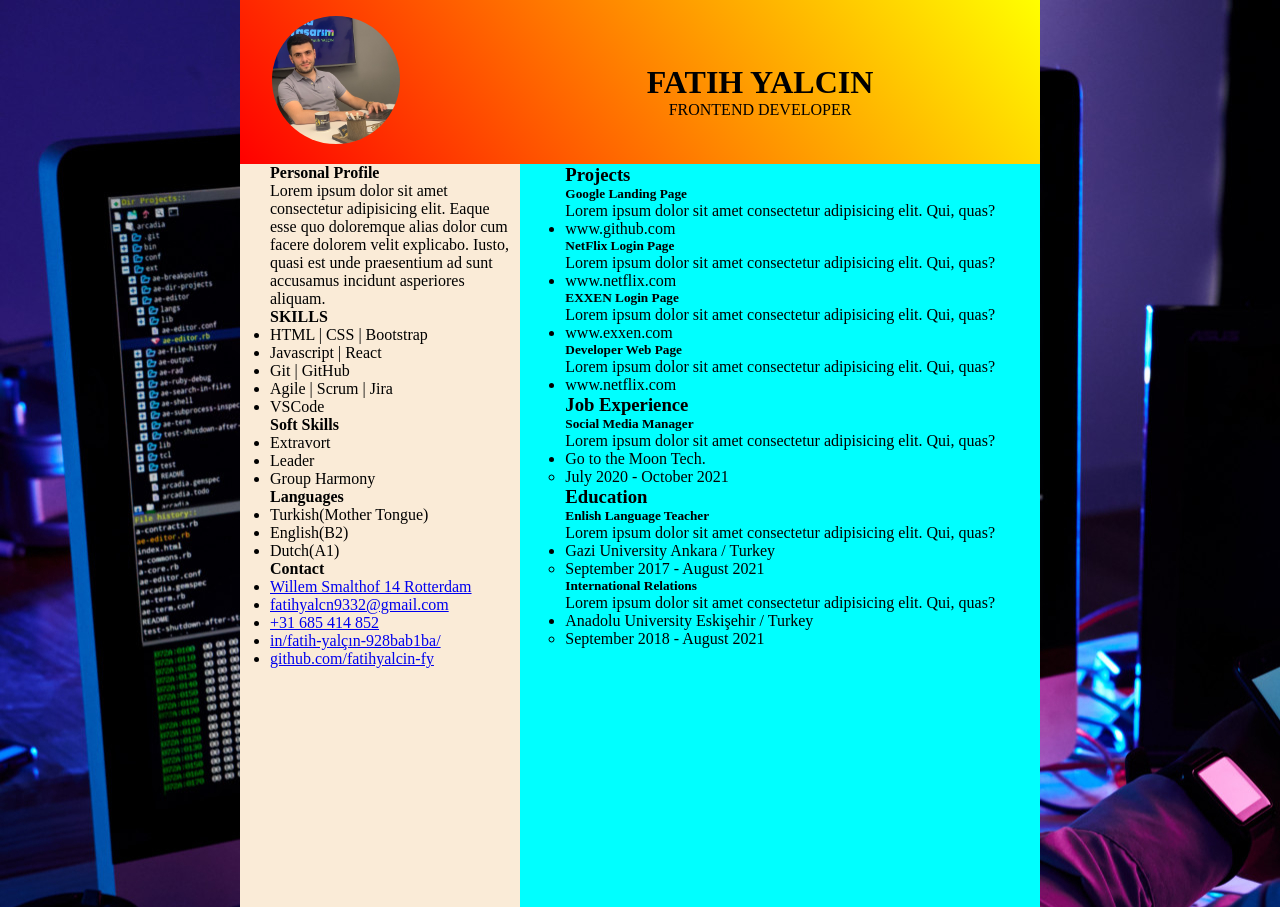
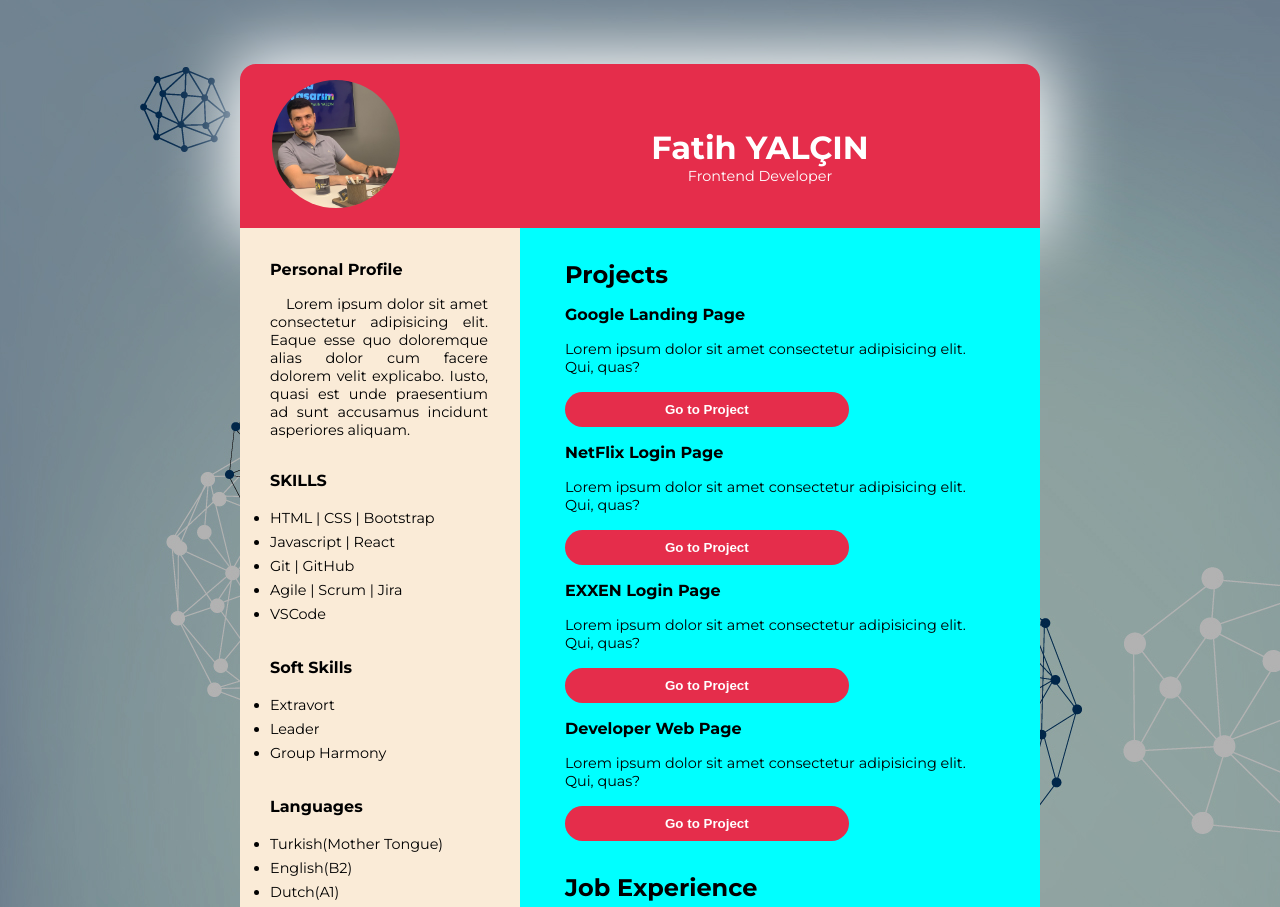
Before and after one commit to fatihyalcin-fy/cv, a plain HTML site: page index.html in a window 1280 px wide. Shown: the top 907 px of the page. Drawn offline with Linux system fonts and the light colour scheme.

Commit message:
project-updated

```diff
--- a/index.html
+++ b/index.html
@@ -6,12 +6,18 @@
     <meta name="viewport" content="width=device-width, initial-scale=1.0" />
     <title>FATIH YALCIN</title>
     <link rel="stylesheet" href="style.css" />
+    <link rel="preconnect" href="https://fonts.googleapis.com" />
+    <link rel="preconnect" href="https://fonts.gstatic.com" crossorigin />
+    <link
+      href="https://fonts.googleapis.com/css2?family=Montserrat:ital,wght@0,100;0,200;0,300;0,400;0,500;0,600;0,700;0,800;0,900;1,100;1,200;1,300;1,400;1,500;1,600;1,700;1,800;1,900&display=swap"
+      rel="stylesheet"
+    />
   </head>
   <body>
     <header class="header">
       <div class="header__right">
-            <h1 class="header__h1--right">FATIH YALCIN</h1>
-            <p class="header__p--right">FRONTEND DEVELOPER</p>
+        <h1 class="header__h1--right">Fatih YALÇIN</h1>
+        <p class="header__p--right">Frontend Developer</p>
       </div>
       <div class="header__left">
         <img src="./images/cv-img.jpeg" alt="" class="header__img--left" />
@@ -92,30 +98,34 @@
           <p>
             Lorem ipsum dolor sit amet consectetur adipisicing elit. Qui, quas?
           </p>
-          <ul>
+          <!-- <ul>
             <li>www.github.com</li>
-          </ul>
+          </ul> -->
+          <button class="project-button"><a href="#"></a>Go to Project</button>
           <h5>NetFlix Login Page</h5>
           <p>
             Lorem ipsum dolor sit amet consectetur adipisicing elit. Qui, quas?
           </p>
-          <ul>
+          <!-- <ul>
             <li>www.netflix.com</li>
-          </ul>
+          </ul> -->
+          <button class="project-button"><a href="#"></a>Go to Project</button>
           <h5>EXXEN Login Page</h5>
           <p>
             Lorem ipsum dolor sit amet consectetur adipisicing elit. Qui, quas?
           </p>
-          <ul>
+          <!-- <ul>
             <li>www.exxen.com</li>
-          </ul>
+          </ul> -->
+          <button class="project-button"><a href="#"></a>Go to Project</button>
           <h5>Developer Web Page</h5>
           <p>
             Lorem ipsum dolor sit amet consectetur adipisicing elit. Qui, quas?
           </p>
-          <ul>
+          <!-- <ul>
             <li>www.netflix.com</li>
-          </ul>
+          </ul> -->
+          <button class="project-button"><a href="#"></a>Go to Project</button>
         </div>
         <div class="main__right--2">
           <h3>Job Experience</h3>
@@ -128,12 +138,11 @@
             <ul>
               <li>July 2020 - October 2021</li>
             </ul>
-
           </ul>
         </div>
         <div class="main__right--3">
           <h3>Education</h3>
-            <h5>Enlish Language Teacher</h5>
+          <h5>English Language Teacher</h5>
           <p>
             Lorem ipsum dolor sit amet consectetur adipisicing elit. Qui, quas?
           </p>
--- a/style.css
+++ b/style.css
@@ -4,8 +4,18 @@
     box-sizing: border-box;
 }
 
+a{
+    text-decoration: none;
+    cursor: pointer;
+}
+
+p{
+    font-size: 0.9rem;
+}
+
 body{
-    background-image: url(./images/js.jpg);
+    background-image: url(./images/bg-last.jpg);
+    font-family: 'Montserrat', sans-serif;
 }
 
 .header{
@@ -13,22 +23,24 @@ body{
     width: 50rem;
     margin: auto;
     display: block;
-    background-image: linear-gradient(50deg,red, yellow);
+    background-color: #e52d4b;
+    margin-top: 4rem;
+    border-radius: 1rem 1rem 0rem 0rem;
+    box-shadow: 0px 0px 70px 10px white;
 
 }
 
 .header__left{
-    display: inline-block;
+    display: block;
     float: left;
     width: 30%;
 }
 
 .header__right{
-    display: inline-block;
+    display: block;
     float: right;
     text-align: center;
     width: 70%;
-    vertical-align: middle;
 }
 
 .clear{
@@ -44,10 +56,11 @@ body{
 
 .header__h1--right{
     margin-top: 4rem;
+    color: white;
 }
 
 .header__p--right{
-
+    color: white;
 }
 
 .main{
@@ -56,15 +69,19 @@ body{
     margin: auto;
     display: block;
     height: auto;
+    margin-bottom: 2rem;
+    border-radius: 0rem 0rem 1rem 1rem;
 }
 
 .main__left{
     display: block;
     width: 35%;
     background-color: antiquewhite;
-    height: 60rem;
+    height: 75rem;
     padding-left: 30px;
     float: left;
+    margin-bottom: 4rem;
+    border-radius: 0rem 0rem 0rem 1rem;
 }
 
 .main__right{
@@ -72,6 +89,62 @@ body{
     background-color: aqua;
     padding-left: 45px;
     padding-right: 45px;
-    height: 60rem;
+    height: 75rem;
     float: right;
+    width: 65%;
+    margin-bottom: 4rem;
+    border-radius: 0rem 0rem 1rem 0rem;
 }
+
+h4{
+    margin-top: 2rem;
+    margin-bottom: 1rem;
+}
+
+li{
+    line-height: 1.5rem;
+    font-size: 0.9rem;
+}
+
+.personal-profile{
+    text-align: justify;
+    padding-right: 2rem;
+    text-indent: 1rem;
+}
+
+h3{
+    margin-top: 2rem;
+    margin-bottom: 1rem;
+    font-size: 1.5rem;
+}
+
+h5{
+    margin-top: 1rem;
+    margin-bottom: 1rem;
+    font-size: 1rem;
+}
+
+.project-button{
+    padding: 10px 100px 10px 100px;
+    border: none;
+    color: white;
+    background-color: #e52d4b;
+    border-radius: 20px;
+    width: auto;
+    display: block;
+    margin-top: 1rem;
+    font-weight: 600;
+
+}
+
+.project-button:hover{
+    padding: 10px 100px 10px 100px;
+    border: none;
+    color: white;
+    background-color: black;
+    border-radius: 20px;
+    width: auto;
+    display: block;
+    margin-top: 1rem;
+    cursor: pointer;
+}
```
Also changed, not shown: images/bg-last.jpg (added), images/cv-bg-img.jpg (added). Lines whose indentation alone changed are shown as unchanged.
